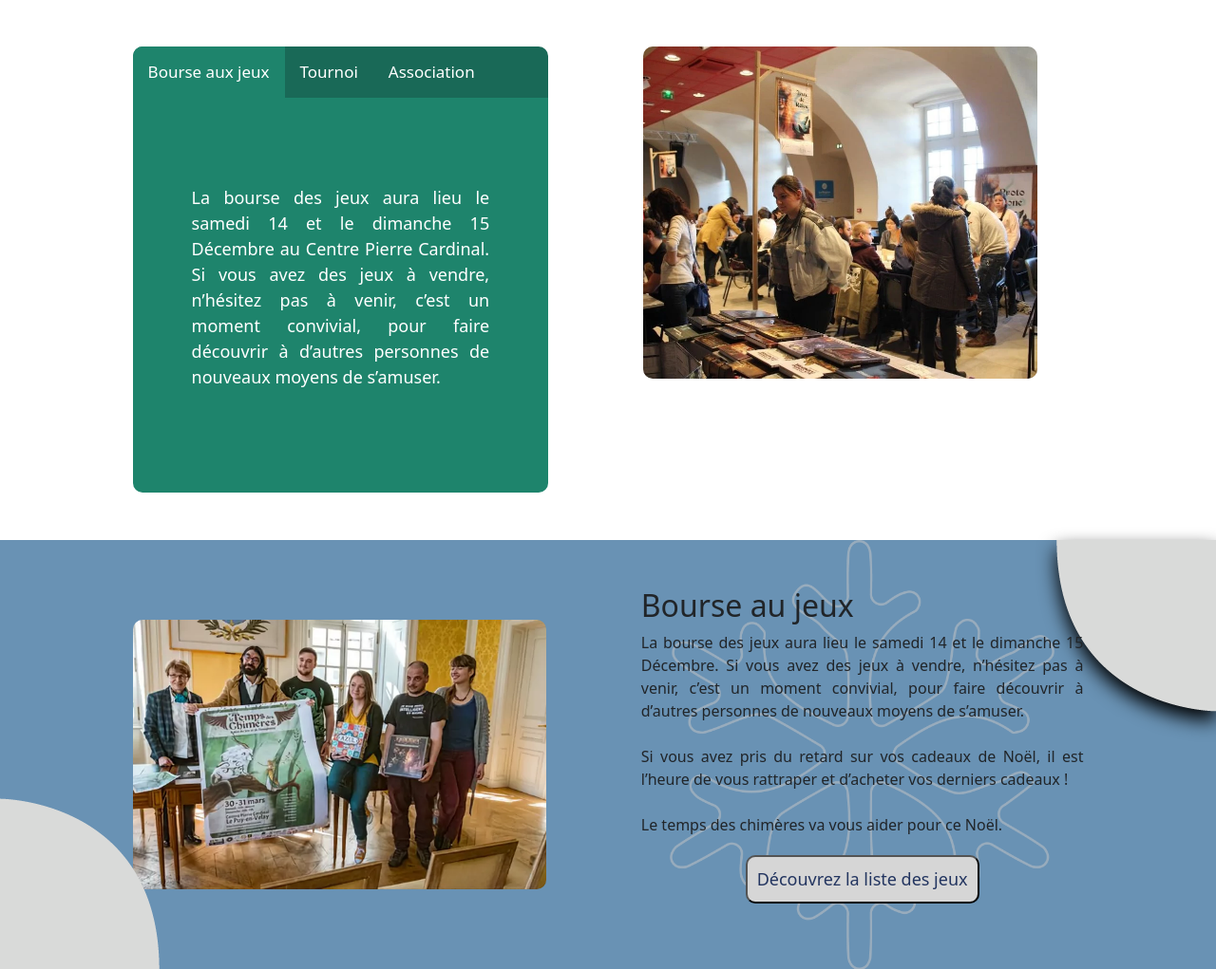
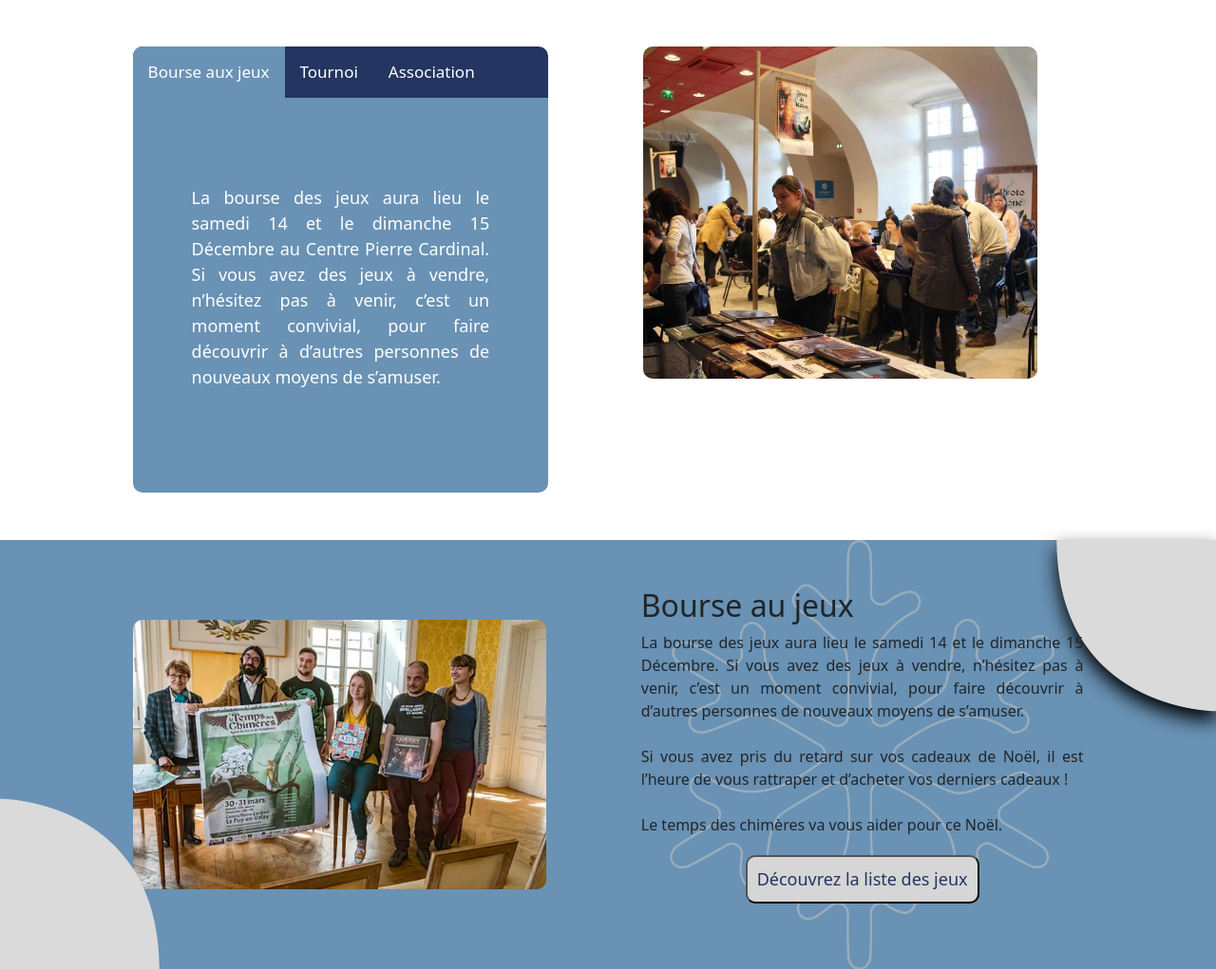
Before and after one commit to chefProjet-Sae301/webweek, a PHP site: page / in a window 1280 px wide. Shown: the part 893-1914 px from the top of the page at 95% size. Run offline with PHP 8.4, Linux system fonts and the light colour scheme; data that the repository does not hold is empty.

```diff
--- a/site/public/css/styles.css
+++ b/site/public/css/styles.css
@@ -28,6 +28,7 @@ h1 {
 	color: var(--bleu-fonce);
 	text-align: center;
 	font-size: xx-large;
+  text-transform: uppercase;
 }
 
 h1::before{
@@ -129,7 +130,7 @@ video {
 .table-acceuil {
 	overflow: hidden;
 	border-radius: 10px 10px 0 0;
-	background-color: var(--vert-fonce);
+	background-color: var(--bleu-fonce);
 }
 
 /* Style the buttons inside the tab */
@@ -147,12 +148,12 @@ video {
 
 /* Change background color of buttons on hover */
 .table-acceuil button:hover {
-	background-color: var(--vert);
+	background-color: var(--bleu-clair);
 }
 
 /* Create an active/current tablink class */
 .table-acceuil button.active {
-	background-color: var(--vert);
+	background-color: var(--bleu-clair);
 }
 
 /* Style the tab content */
@@ -161,7 +162,7 @@ video {
 	height: 52vh;
 	text-align: justify;
 	padding: 6px 12px;
-	background-color: var(--vert);
+	background-color: var(--bleu-clair);
 	color: var(--color-text-white);
 	-webkit-animation: fadeEffect 1s;
 	animation: fadeEffect 1s;
```
Also changed, not shown: site/app/controllers/AdministrateurController.php (+13 -0 lines), site/app/controllers/EquipeController.php (+40 -1 lines), site/app/controllers/JeuController.php (+44 -8 lines), site/app/controllers/JoueurController.php (+38 -1 lines), site/app/controllers/Partie_TournoiController.php (+19 -0 lines).
